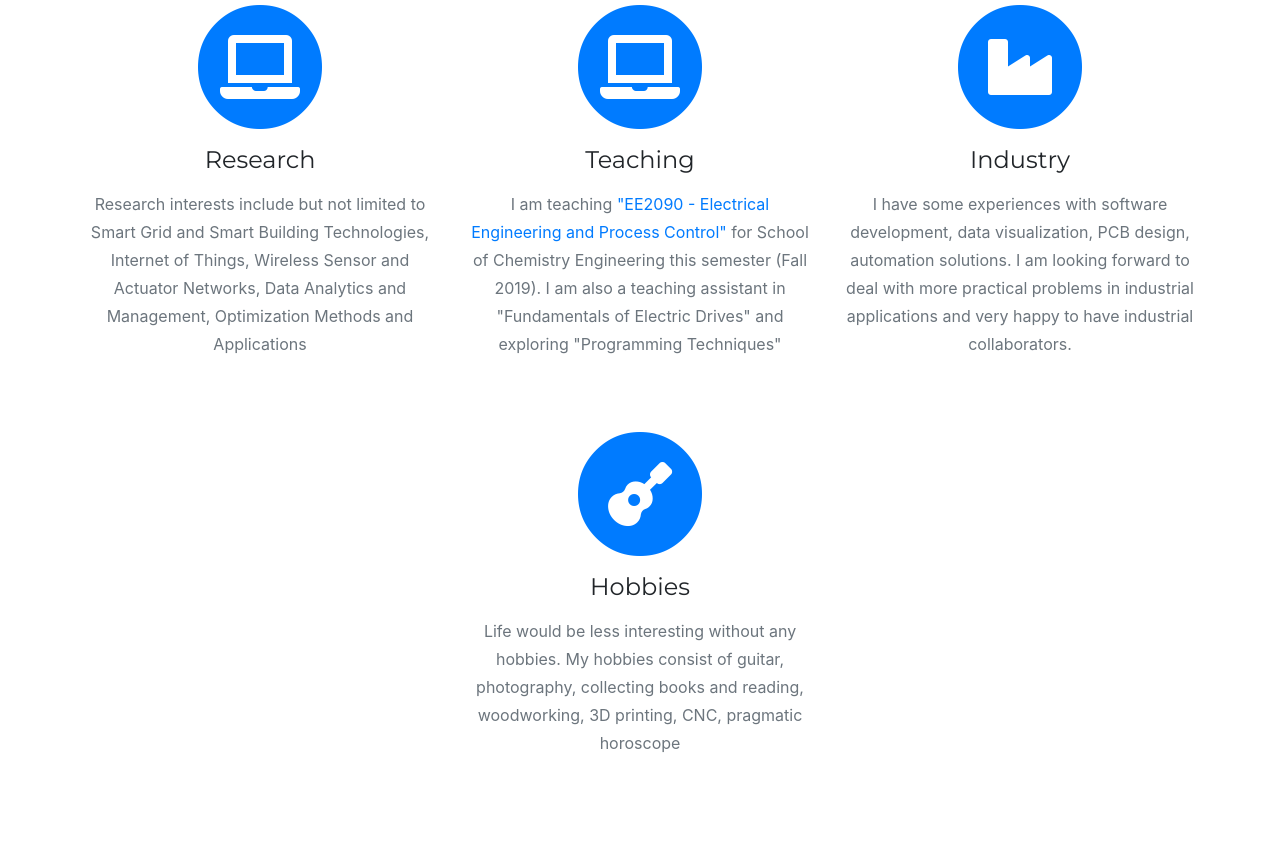
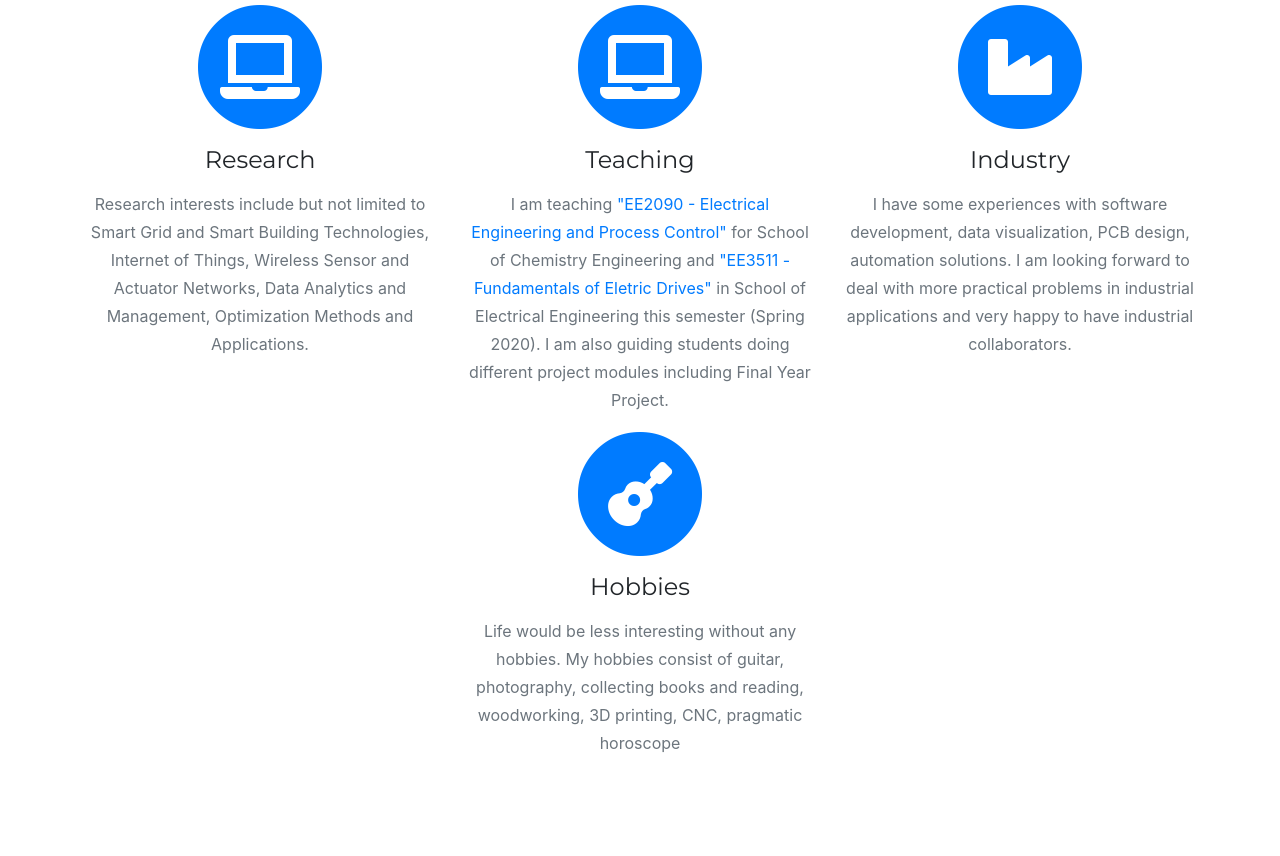
Before and after one commit to hoangducchinh/hoangducchinh.github.io, a website with bundled scripts: page index.html in a window 1280 px wide. Shown: the part 1184-2040 px from the top of the page. Built offline with nearby package versions, Linux system fonts and the light colour scheme; grey boxes are pictures that could not be loaded; files whose address does not match are found by name; a web font is replaced by a local one.

Commit message:
update new information

```diff
--- a/index.html
+++ b/index.html
@@ -85,8 +85,8 @@
             <i class="fas fa-laptop fa-stack-1x fa-inverse"></i>
           </span>
           <h4 class="service-heading">Research</h4>
-          <p class="text-muted">Research interests include but not limited to Smart Grid and Smart Building Technologies, Internet of Things, Wireless Sensor and Actuator Networks, Data Analytics and Management, Optimization Methods and Applications</p>
-		  <object height="50" data="https://api.elsevier.com/content/abstract/citation-count?doi=10.1109/TII.2013.2273739&httpAccept=text/html&apiKey=a973bd2fa5d284c9dca96f59917219bc"></object>
+          <p class="text-muted">Research interests include but not limited to Smart Grid and Smart Building Technologies, Internet of Things, Wireless Sensor and Actuator Networks, Data Analytics and Management, Optimization Methods and Applications.</p>
+		      <!--<object height="50" data="https://api.elsevier.com/content/abstract/citation-count?doi=10.1109/TII.2013.2273739&httpAccept=text/html&apiKey=a973bd2fa5d284c9dca96f59917219bc"></object>-->
         </div>
         <div class="col-md-4">
           <span class="fa-stack fa-4x">
@@ -94,7 +94,7 @@
             <i class="fas fa-laptop fa-stack-1x fa-inverse"></i>
           </span>
           <h4 class="service-heading">Teaching</h4>
-          <p class="text-muted">I am teaching <a href="https://github.com/hoangducchinh/process_control_lectures">"EE2090 - Electrical Engineering and Process Control"</a> for School of Chemistry Engineering this semester (Fall 2019). I am also a teaching assistant in "Fundamentals of Electric Drives" and exploring "Programming Techniques"</p>
+          <p class="text-muted">I am teaching <a href="https://github.com/hoangducchinh/process_control_lectures">"EE2090 - Electrical Engineering and Process Control"</a> for School of Chemistry Engineering and <a href="https://github.com/hoangducchinh/fundamentals_of_electric_drives">"EE3511 - Fundamentals of Eletric Drives"</a> in School of Electrical Engineering this semester (Spring 2020). I am also guiding students doing different project modules including Final Year Project. <!-- I am also exploring some other modules such as "Programming Techniques" or "Computer Integrated Manufacturing". Supervising students doing different project modules including Final Year Project is also part of my job.--></p>
         </div>
         <div class="col-md-4">
           <span class="fa-stack fa-4x">
@@ -571,6 +571,7 @@
           <h2 class="section-heading text-uppercase">Contact Me</h2>
           <h3 class="section-subheading text-muted">I can be reached at <a href="mailto:chinhhd84@gmail.com">chinhhd84@gmail.com</a> or <a href="mailto:hoangducchinh@u.nus.edu">hoangducchinh@u.nus.edu</a></h3>
           <h3 class="section-subheading text-muted">You are welcome to visit <a href="https://hoangducchinh.github.io/chinhblog/">my blog</a> too!</h3>
+          <h3 class="section-subheading text-muted">My professional website is <a href="https://see.hust.edu.vn/hoangducchinh">here</a></h3>
         </div>
       </div>
     </div>
```
